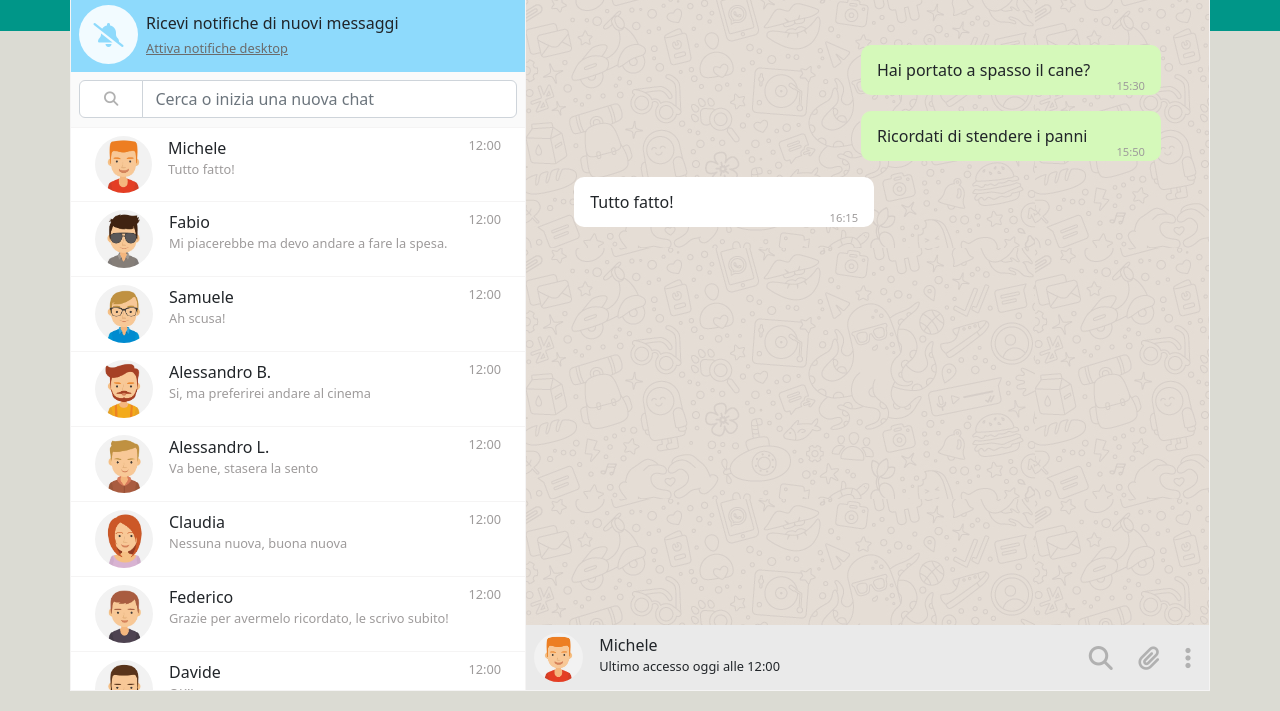
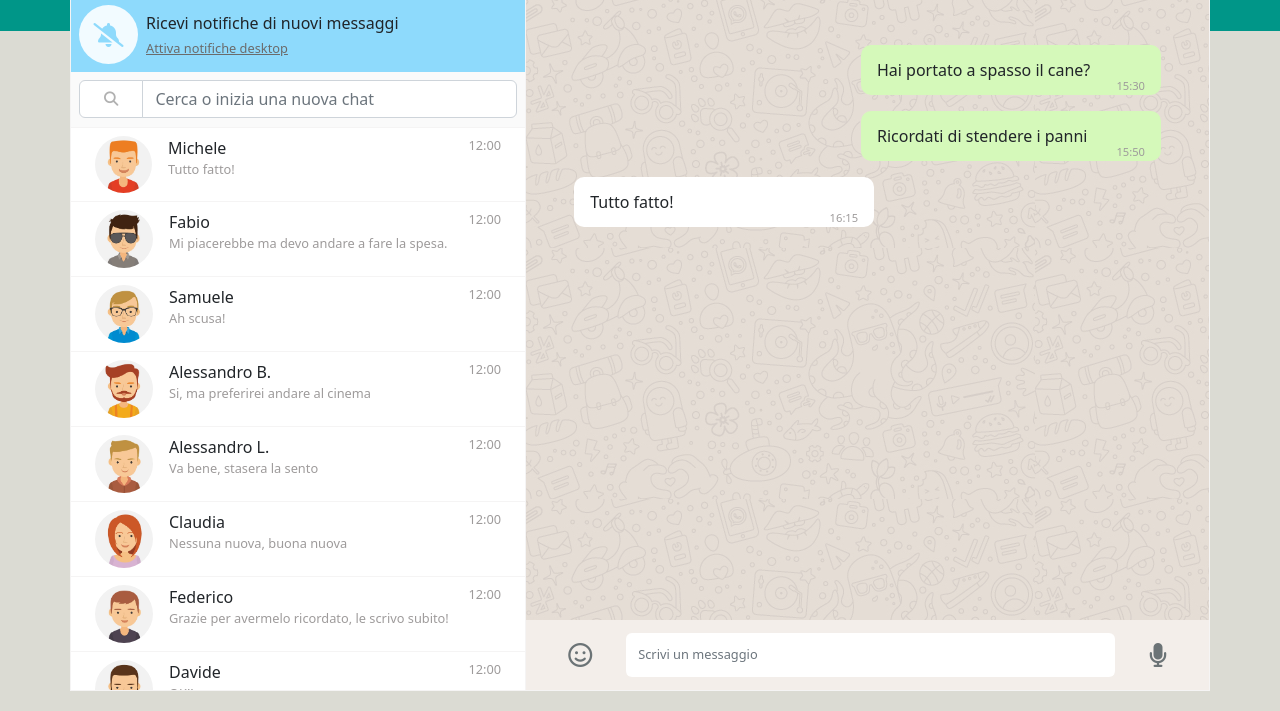
Before and after one commit to Minino99/vue-boolzapp, a plain HTML site: page MILESTONE 1/index.html in a window 1280 px wide. Shown: the part 89-800 px from the top of the page. Drawn offline with nearby package versions, Linux system fonts and the light colour scheme.

Commit message:
milestone 1 done

```diff
--- a/MILESTONE 1/css/style.css
+++ b/MILESTONE 1/css/style.css
@@ -142,3 +142,18 @@ a{
  color: #9e9b9b;
  font-size: 0.7rem;
 }
+
+.chatbar-inputsection{
+ height: 70px;
+ background-color: #F3EEEA;
+}
+
+.textbox input{
+ border: none;
+ padding: 0.8rem 0.75rem;
+ font-size: 0.8rem;
+}
+
+.chatbar-inputsection i{
+ color: #6B7376;
+}
--- a/MILESTONE 1/index.html
+++ b/MILESTONE 1/index.html
@@ -67,8 +67,9 @@
     <!-- FINE PORZIONE DI SINISTRA -->
 
     <!-- INZIO PORZIONE DI DESTRA -->
+    <div class="chatbox d-flex flex-column overflow-hidden">
 
-    <div class="chatbox d-flex flex-column overflow-hidden">
+      <!-- DETTAGLI PERSONA SELEZIONATA -->
       <div class="chatbar-header p-2 d-flex justify-content-between align-items-center flex-shrink-0">
         <div class="avatarsection">
           <div class="d-flex h-100">
@@ -86,6 +87,7 @@
         </div>
       </div>
 
+      <!-- NUVOLETTE MESSAGGI -->
       <div class="messagesbox flex-grow-1 overflow-auto d-flex flex-column p-5 gap-3">
         <div class="messagecloud sent d-flex align-items-center justify-content-between px-3 flex-shrink-0">
           <div>Hai portato a spasso il cane?</div>
@@ -101,29 +103,17 @@
         </div>
       </div>
 
+      <!-- INPUT MESSAGGIO -->
 
+      <div class="chatbar-inputsection p-2 d-flex align-items-center">
+        <div class="px-4 flex-shrink-0"><i class="fa-regular fa-face-smile"></i></div>
+        <div class="flex-grow-1 textbox"><input type="text" class="form-control" placeholder="Scrivi un messaggio"></div>
+        <div class="px-4 flex-shrink-0"><i class="fa-solid fa-microphone"></i></div>
+      </div>
 
+    </div>
 
-
-
-
-      <div class="chatbar-header p-2 d-flex justify-content-between align-items-center flex-shrink-0">
-        <div class="avatarsection">
-          <div class="d-flex h-100">
-            <img src="img/avatar_1.jpg" alt="my profile picture" class="headerpropic me-3" srcset="" />
-            <div>
-              <div>Michele</div>
-              <div class="subtitle">Ultimo accesso oggi alle 12:00</div>
-            </div>
-          </div>
-        </div>
-        <div class="chatbar-header-icons">
-          <i class="fa-solid fa-magnifying-glass"></i>
-          <i class="fa-solid fa-paperclip"></i>
-          <i class="fa-solid fa-ellipsis-vertical"></i>
-        </div>
-      </div>
-    </div>
+    <!-- FINE PORZIONE DI DESTRA -->
 
   </div>
 
```
